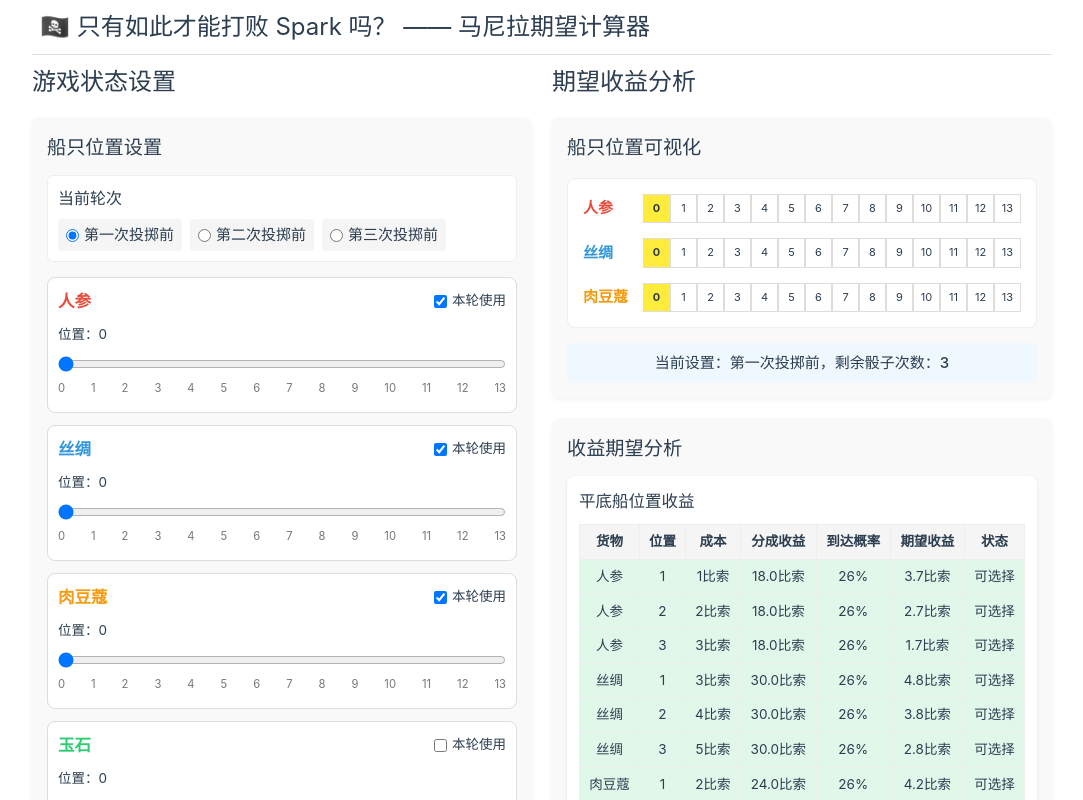
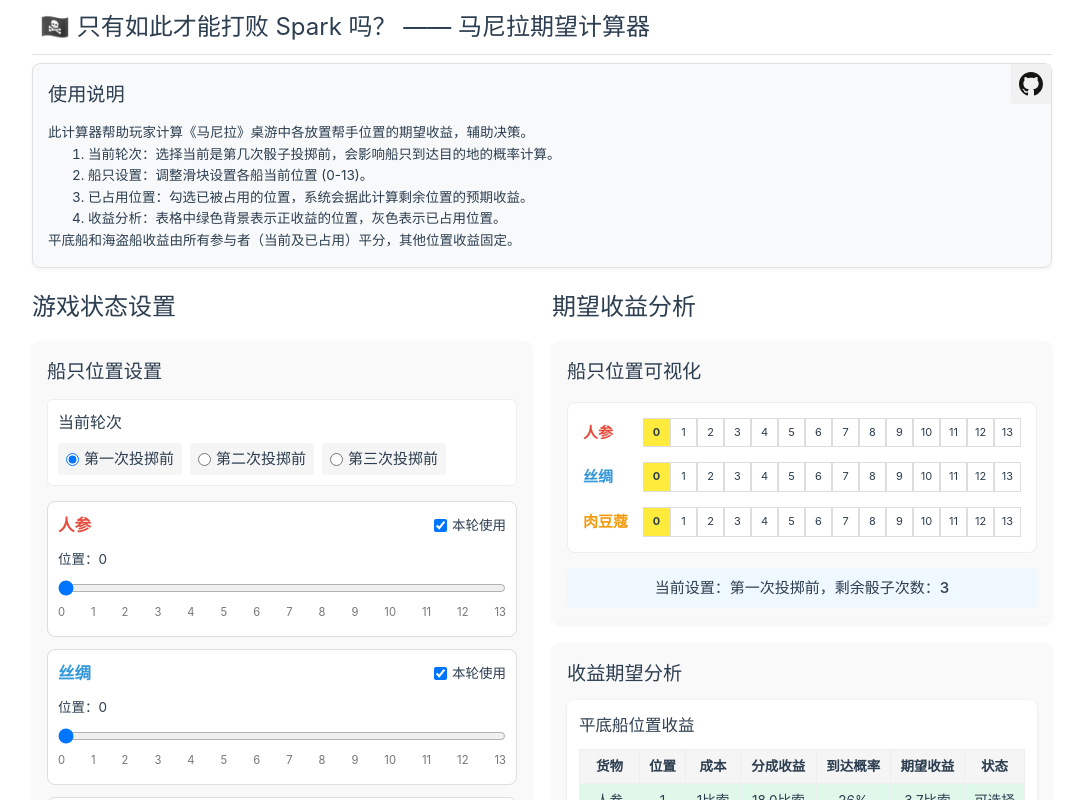
Before and after one commit to framist/manila, a Vue app: page / in a window 1280 px wide. Shown: the top 800 px of the page, without its empty margins (10-1093 px from the left). Built offline with nearby package versions, Linux system fonts and the light colour scheme.

Commit message:
cd update

```diff
--- a/src/components/ManilaCalculator.vue
+++ b/src/components/ManilaCalculator.vue
@@ -1,5 +1,29 @@
 <template>
   <div class="manila-calculator">
+    <!-- 使用说明放置在顶部 -->
+    <div class="instructions-wrapper">
+      <div class="instructions">
+        <h3>使用说明</h3>
+        <div class="instruction-content">
+          <p>此计算器帮助玩家计算《马尼拉》桌游中各放置帮手位置的期望收益，辅助决策。</p>
+          <ol>
+            <li><strong>当前轮次</strong>：选择当前是第几次骰子投掷前，会影响船只到达目的地的概率计算。</li>
+            <li><strong>船只设置</strong>：调整滑块设置各船当前位置 (0-13)。</li>
+            <li><strong>已占用位置</strong>：勾选已被占用的位置，系统会据此计算剩余位置的预期收益。</li>
+            <li><strong>收益分析</strong>：表格中绿色背景表示正收益的位置，灰色表示已占用位置。</li>
+          </ol>
+          <p>平底船和海盗船收益由所有参与者（当前及已占用）平分，其他位置收益固定。</p>
+        </div>
+        <a href="https://github.com/framist/manila" target="_blank" class="github-link" title="查看GitHub仓库">
+          <span class="github-icon">
+            <svg viewBox="0 0 16 16" width="16" height="16" aria-hidden="true">
+              <path fill-rule="evenodd" d="M8 0C3.58 0 0 3.58 0 8c0 3.54 2.29 6.53 5.47 7.59.4.07.55-.17.55-.38 0-.19-.01-.82-.01-1.49-2.01.37-2.53-.49-2.69-.94-.09-.23-.48-.94-.82-1.13-.28-.15-.68-.52-.01-.53.63-.01 1.08.58 1.23.82.72 1.21 1.87.87 2.33.66.07-.52.28-.87.51-1.07-1.78-.2-3.64-.89-3.64-3.95 0-.87.31-1.59.82-2.15-.08-.2-.36-1.02.08-2.12 0 0 .67-.21 2.2.82.64-.18 1.32-.27 2-.27.68 0 1.36.09 2 .27 1.53-1.04 2.2-.82 2.2-.82.44 1.1.16 1.92.08 2.12.51.56.82 1.27.82 2.15 0 3.07-1.87 3.75-3.65 3.95.29.25.54.73.54 1.48 0 1.07-.01 1.93-.01 2.2 0 .21.15.46.55.38A8.013 8.013 0 0016 8c0-4.42-3.58-8-8-8z"></path>
+            </svg>
+          </span>
+        </a>
+      </div>
+    </div>
+
     <div class="calculator-layout">
       <!-- 输入区域 - 左侧 -->
       <div class="input-panel">
@@ -201,20 +225,6 @@
                 </tbody>
               </table>
             </div>
-          </div>
-        </div>
-
-        <div class="instructions">
-          <h3>使用说明</h3>
-          <div class="instruction-content">
-            <p>此计算器帮助玩家计算《马尼拉》桌游中各放置帮手位置的期望收益，辅助决策。</p>
-            <ol>
-              <li><strong>当前轮次</strong>：选择当前是第几次骰子投掷前，会影响船只到达目的地的概率计算。</li>
-              <li><strong>船只设置</strong>：调整滑块设置各船当前位置 (0-13)。</li>
-              <li><strong>已占用位置</strong>：勾选已被占用的位置，系统会据此计算剩余位置的预期收益。</li>
-              <li><strong>收益分析</strong>：表格中绿色背景表示正收益的位置，灰色表示已占用位置。</li>
-            </ol>
-            <p>平底船和海盗船收益由所有参与者（当前及已占用）平分，其他位置收益固定。</p>
           </div>
         </div>
       </div>
@@ -535,6 +545,55 @@ const calculateSpecialExpectedProfit = (pos: SpecialPosition): number => {
   box-sizing: border-box;
 }
 
+/* 添加顶部使用说明样式 */
+.instructions-wrapper {
+  width: 100%;
+  margin-bottom: 20px;
+}
+
+.instructions {
+  position: relative;
+  background-color: #f8f9fa;
+  border: 1px solid #e0e0e0;
+  border-radius: 8px;
+  padding: 15px;
+  box-shadow: 0 2px 4px rgba(0, 0, 0, 0.05);
+}
+
+.instruction-content {
+  line-height: 1.6;
+  font-size: 0.9em;
+}
+
+/* GitHub 角落链接样式 */
+.github-link {
+  position: absolute;
+  top: 0;
+  right: 0;
+  border: 0;
+  display: block;
+  width: 40px;
+  height: 40px;
+  background-color: #f1f1f1;
+  border-bottom-left-radius: 4px;
+  text-decoration: none;
+}
+
+.github-icon {
+  position: absolute;
+  top: 8px;
+  right: 8px;
+  fill: #151513;
+  display: flex;
+  justify-content: center;
+  align-items: center;
+}
+
+.github-icon svg {
+  width: 24px;
+  height: 24px;
+}
+
 .calculator-layout {
   display: flex;
   width: 100%;
@@ -826,18 +885,6 @@ h4 {
   color: #999;
 }
 
-.instructions {
-  background-color: #f8f9fa;
-  border: 1px solid #e0e0e0;
-  border-radius: 8px;
-  padding: 15px;
-}
-
-.instruction-content {
-  line-height: 1.6;
-  font-size: 0.9em;
-}
-
 /* 响应式调整 */
 @media (max-width: 900px) {
   .calculator-layout {
```
